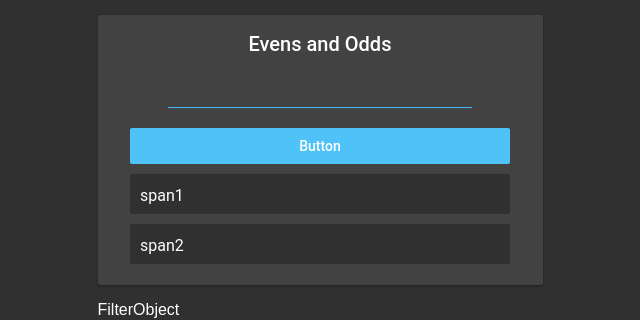
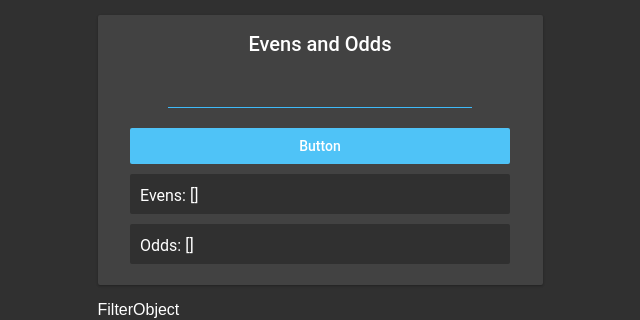
Before and after one commit to Jswens24/react-toy-problems.003, a React (Create React App) app: page / in a window 1280 px wide. Shown: the top 320 px of the page, without its empty margins (320-960 px from the left). Built offline with nearby package versions, Linux system fonts and the light colour scheme.

Commit message:
working even and odd component

```diff
--- a/src/components/Topics/EvenAndOdd.js
+++ b/src/components/Topics/EvenAndOdd.js
@@ -2,13 +2,39 @@ import React, { useState } from "react";
 
 const EvenAndOdd = () => {
 
+    const [evenArr, setEvenArr] = useState([]);
+    const [oddArr, setOddArr] = useState([]);
+    const [userInput, setUserInput] = useState('');
+
+    const inputHandler = (event) => {
+        setUserInput(event.target.value);
+    }
+
+    const clickHandler = () => {
+        const evens = [];
+        const odds = [];
+        let userStr = userInput.split(',');
+
+        for (let i = 0; i < userStr.length; i++) {
+            if (userStr[i] % 2 === 0) {
+                evens.push(+userStr[i]);
+            } else {
+                odds.push(+userStr[i]);
+            };
+        }
+        setEvenArr(evens);
+        setOddArr(odds);
+    }
+
+
+
     return (
         <div className="puzzleBox evenAndOddPB">
             <h4>Evens and Odds</h4>
-            <input className="inputLine" type='text' />
-            <button className="confirmationButton">Button</button>
-            <span className="resultsBox">span1</span>
-            <span className="resultsBox">span2</span>
+            <input className="inputLine" type='text' onChange={inputHandler} />
+            <button className="confirmationButton" onClick={clickHandler}>Button</button>
+            <span className="resultsBox">Evens: {JSON.stringify(evenArr)}</span>
+            <span className="resultsBox">Odds: {JSON.stringify(oddArr)}</span>
         </div>
     )
 };
```
